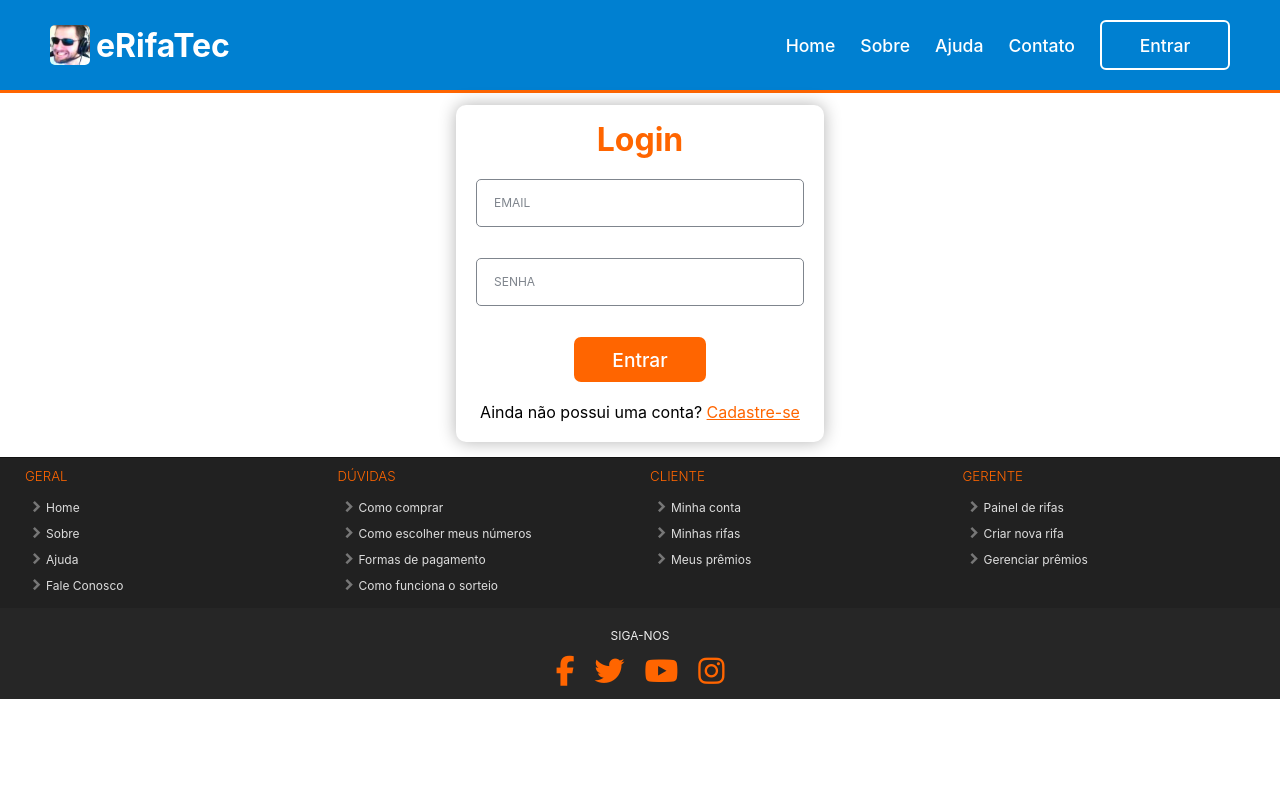
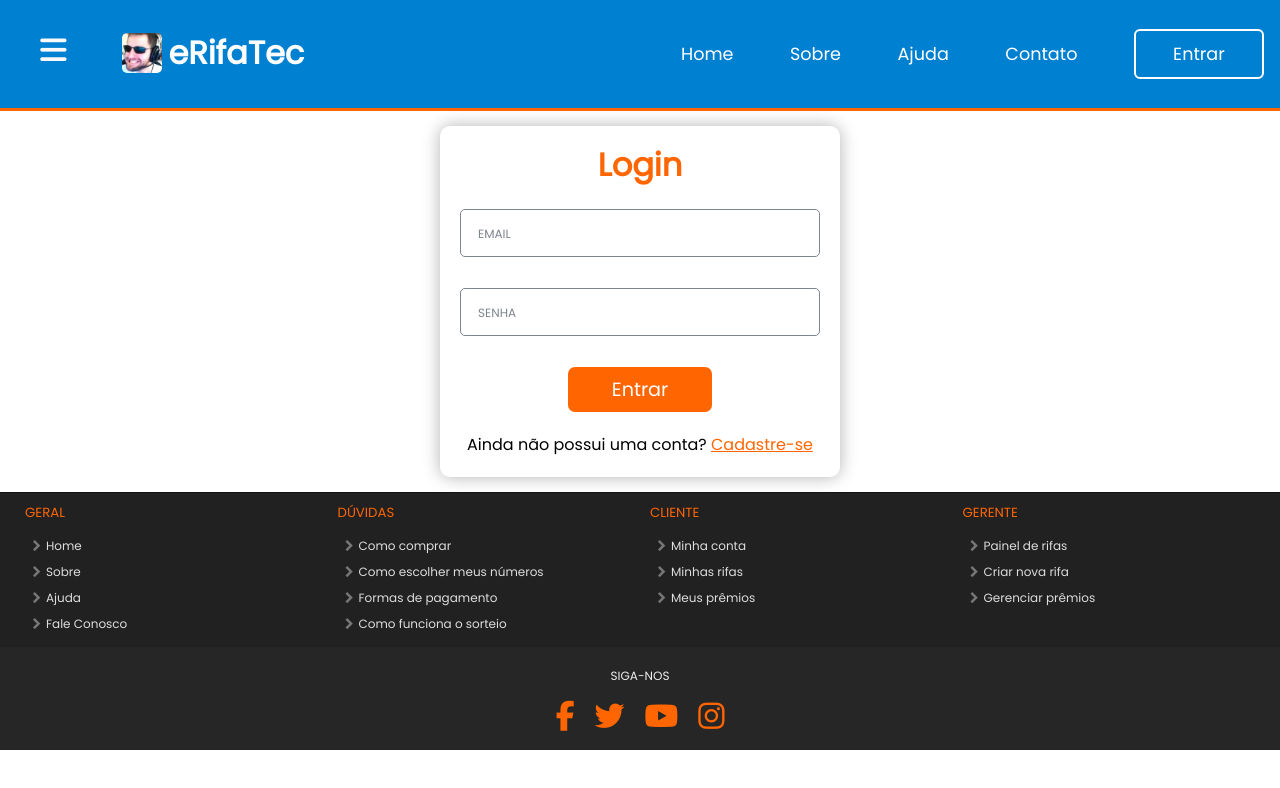
Before and after one commit to TCCMarcoLemasArthur/eRifaTec, a React (Create React App) app: page /login in a window 1280 px wide. Shown: the top 788 px of the page. Built offline with nearby package versions, Linux system fonts and the light colour scheme.

Commit message:
- Menu lateral adicionado - Fonte alterada de Segoe UI para Poppins - Header alterado para tipo grade

```diff
--- a/public/index.html
+++ b/public/index.html
@@ -25,6 +25,9 @@
       Learn how to configure a non-root public URL by running `npm run build`.
     -->
     <link rel="stylesheet" href="https://fonts.googleapis.com/icon?family=Material+Icons">
+    <link rel="preconnect" href="https://fonts.googleapis.com">
+    <link rel="preconnect" href="https://fonts.gstatic.com" crossorigin>
+    <link href="https://fonts.googleapis.com/css2?family=Poppins&display=swap" rel="stylesheet">
     <script src="https://kit.fontawesome.com/867cf72a9e.js" crossorigin="anonymous"></script>
     <title>O melhor site de compra e venda de rifas! - eRifaTec</title>
   </head>
--- a/src/frontend/componentes/Footer.tsx
+++ b/src/frontend/componentes/Footer.tsx
@@ -120,22 +120,22 @@ export default function Footer() {
             <ul>
               <li>
                 <a href="http://" target='_blank'>
-                  <span className="fa-brands fa-facebook-f"></span>
+                  <i className="fa-brands fa-facebook-f"></i>
                 </a>
               </li>
               <li>
                 <a href="http://" target='_blank'>
-                  <span className='fa-brands fa-twitter'></span>
+                  <i className='fa-brands fa-twitter'></i>
                 </a>
               </li>
               <li>
                 <a href="http://" target='_blank'>
-                  <span className='fa-brands fa-youtube'></span>
+                  <i className='fa-brands fa-youtube'></i>
                 </a>
               </li>
               <li>
                 <a href="http://" target='_blank'>
-                  <span className='fa-brands fa-instagram'></span>
+                  <i className='fa-brands fa-instagram'></i>
                 </a>
               </li>
             </ul>
--- a/src/frontend/componentes/Header.tsx
+++ b/src/frontend/componentes/Header.tsx
@@ -1,6 +1,7 @@
 import React from 'react'
 import "../estilos/header.css";
 import logo from "../imagens/probleminha.jpg"
+import Menu from './Menu';
 import { Link, useNavigate } from 'react-router-dom'
 
 export default function Header() {
@@ -13,13 +14,14 @@ export default function Header() {
   return (
     <header className="headerbox">
       <div className="cabecalho">
+        <Menu />
         <div className="logo">
           <h1>
             <img src={logo} alt="Logo" />
             <Link to={"/"}>eRifaTec</Link>
           </h1>
         </div>
-
+        <div className="gap"></div>
         <nav className="navbar">
           <Link to={'/'}>Home</Link>
           <Link to={'/sobre'}>Sobre</Link>
--- /dev/null
+++ b/src/frontend/componentes/Menu.tsx
@@ -0,0 +1,52 @@
+import React from "react";
+import { Link } from "react-router-dom";
+import '../estilos/menu.css'
+
+import user from '../imagens/user.png'
+
+const openMenu = () => {
+    document.body.classList.add("open")
+}
+
+const closeMenu = () => {
+    document.body.classList.remove("open")
+}
+
+export default function Menu() {
+    return (
+        <>
+            <button className="burger" onClick={openMenu}>
+                <i className="fa-solid fa-bars"></i>
+            </button>
+            <div className="overlay"></div>
+            <aside className="menu">
+                <div className="user-info">
+                    <figure>
+                        <img src={user} alt="foto pequena do usuário" />
+                    </figure>
+                    <h4>Visitante</h4>
+                    <button className="close-btn" onClick={closeMenu}>
+                        <i className="fa-solid fa-close"></i>
+                    </button>
+                </div>
+                <div className="menu-links">
+                    <Link to={"#"}><i className="fa-solid fa-user"></i>Minha conta</Link>
+                    <Link to={"#"}><i className="fa-solid fa-clock-rotate-left"></i>Histórico de rifas</Link>
+                    <Link to={"#"}><i className="fa-solid fa-trophy"></i>Meus prêmios</Link>
+                    <h3>Gerenciar rifas</h3>
+                    <Link to={"#"}><i className="fa-solid fa-ticket"></i>Criar rifa</Link>
+                    <Link to={"#"}><i className="fa-solid fa-table-columns"></i>Painel de rifas</Link>
+                    <Link to={"#"}><i className="fa-solid fa-list"></i>Listar prêmios</Link>
+                    <h3>Suporte</h3>
+                    <Link to={"#"}><i className="fa-solid fa-circle-question"></i>Dúvidas</Link>
+                    <Link to={"#"}><i className="fa-solid fa-headset"></i>Central de atendimento</Link>
+                </div>
+                <div className="menu-buttons">
+                    <button onClick={closeMenu}><Link to={"/login"}>Login</Link></button>
+                    <button onClick={closeMenu}><Link to={"/cadastrar"}>Cadastrar</Link></button>
+                </div>
+            </aside>
+        </>
+
+    );
+}
--- a/src/frontend/estilos/campotexto.css
+++ b/src/frontend/estilos/campotexto.css
@@ -13,7 +13,7 @@
     pointer-events: none;
     left: 1rem;
     padding: 2px;
-    transform: translateY(75%);
+    transform: translateY(65%);
     cursor: default;
     transition: all 300ms ease 0s;
     color: #7f858d;
--- a/src/frontend/estilos/footer.css
+++ b/src/frontend/estilos/footer.css
@@ -105,7 +105,7 @@
     padding: 0 10px;
 }
 
-.rodape .redes-sociais span {
+.rodape .redes-sociais i {
     display: inline-block;
     color: var(--primaria);
 }
--- a/src/frontend/estilos/header.css
+++ b/src/frontend/estilos/header.css
@@ -1,17 +1,34 @@
 .headerbox {
-    height: 90px;
+    display: flex;
+    -webkit-box-align: center;
+    align-items: center;
+    position: relative;
+    flex-direction: column;
+    max-width: 100vw;
+    overflow: hidden;
+    z-index: 99;
+    background-color: var(--secundaria);
+    border-bottom: 3px solid var(--primaria);
+    padding: 1.8125rem 0px;
 }
 
 .cabecalho {
-    border-bottom: 3px solid var(--primaria);
+    min-height: auto;
+    min-width: auto;
     width: 100%;
-    background-color: var(--secundaria);
-    padding: 20px 50px;
-    display: flex;
-    justify-content: space-between;
-    user-select: none;
-    align-items: center;
-    z-index: 99;
+    display: grid;
+    margin-left: auto;
+    margin-right: auto;
+    box-sizing: border-box;
+    background-color: transparent;
+    padding-left: 1rem;
+    padding-right: 1rem;
+    grid-template-columns: repeat(12, 1fr);
+    gap: 2rem;
+}
+
+.cabecalho .logo {
+    grid-column: span 2 / auto;
 }
 
 .cabecalho .logo h1 {
@@ -34,6 +51,20 @@
     color: #fff;
     user-select: none;
     text-decoration: none;
+}
+
+.cabecalho .gap {
+    grid-column: span 3 / auto;
+}
+
+.navbar {
+    display: flex;
+    flex-wrap: wrap;
+    -webkit-box-pack: justify;
+    justify-content: space-between;
+    -webkit-box-align: center;
+    align-items: center;
+    grid-column: span 6 / auto;
 }
 
 .navbar > a {
--- a/src/frontend/estilos/login.css
+++ b/src/frontend/estilos/login.css
@@ -3,7 +3,7 @@
     flex-direction: column;
     margin: 15px auto;
     width: 100%;
-    max-width: 23rem;
+    max-width: 25rem;
     background-color: white;
     padding: 15px 20px 0;
     border-radius: 10px;
--- /dev/null
+++ b/src/frontend/estilos/menu.css
@@ -0,0 +1,167 @@
+.burger {
+    background: transparent;
+    color: #F9F9F9;
+    height: 1.25rem;
+    font-size: 30px;
+    border: 0;
+    cursor: pointer;
+}
+
+body.open .burger i:first-child {
+    display: none;
+}
+
+.overlay {
+    position: fixed;
+    z-index: 2;
+    top: 0;
+    left: 0;
+    bottom: 0;
+    right: 0;
+    background: rgb(22 22 33 / 50%);
+    visibility: hidden;
+    transition: 0.3s;
+}
+
+body.open .overlay {
+    visibility: visible;
+    opacity: 1;
+}
+
+.menu {
+    display: flex;
+    flex-direction: column;
+    position: fixed;
+    z-index: 9;
+    top: 0;
+    left: 0;
+    width: 100%;
+    max-width: 20.5rem;
+    height: 100%;
+    padding: 1rem;
+    background-color: var(--secundaria);
+    translate: -100%;
+    transition: all 0.3s ease;
+    overflow-y: auto;
+    overflow-x: hidden;
+    scroll-snap-type: y mandatory;
+    overscroll-behavior: contain;
+}
+
+.menu::-webkit-scrollbar {
+    width: 0.375rem;
+}
+
+.menu::-webkit-scrollbar-thumb {
+    border-color: var(--secundaria);
+    border-style: solid;
+    border-width: 0.1875rem 0.09375rem;
+    background-color: var(--secundaria-escura);
+}
+
+.menu::-webkit-scrollbar-track {
+    background-color: var(--secundaria);
+}
+
+body.open .menu {
+    translate: 0;
+    box-shadow: 0 0 20px rgb(0 0 0 / 70%);
+}
+
+.menu .close-btn {
+    position: absolute;
+    background-color: transparent;
+    color: #F9F9F9;
+    font-size: 30px;
+    border: 0;
+    top: 0.5rem;
+    left: calc(100% - 1.5rem);
+    cursor: pointer;
+}
+
+.user-info {
+    width: 100%;
+    display: flex;
+    -webkit-box-align: center;
+    align-items: center;
+    position: relative;
+    margin-bottom: 20px;
+}
+
+.user-info figure {
+    display: flex;
+    -webkit-box-align: center;
+    align-items: center;
+    -webkit-box-pack: center;
+    justify-content: center;
+    border: 3px solid var(--secundaria);
+}
+
+.user-info figure img {
+    border-radius: 50%;
+    height: 54px;
+    width: 54px;
+    border: 3px solid var(--secundaria);
+}
+
+.user-info h4 {
+    font-size: 1.25rem;
+    font-weight: 700;
+    color: white;
+    margin-left: 1rem;
+}
+
+.menu-links > a {
+    display: flex;
+    align-items: center;
+    height: 45px;
+    color:  #ffffff;
+}
+
+.menu-links > a > i {
+    margin-right: 15px;
+    color: #ffffff;
+}
+
+.menu-links h3 {
+    margin: 40px 0 10px;
+    color: #ffffff;
+    font-weight: 800;
+    font-size: 16px;
+}
+
+.menu-buttons {
+    display: flex;
+    flex-direction: column;
+    align-items: center;
+    justify-content: center;
+    margin-top: 40px;
+}
+
+.menu-buttons button {
+    height: 60px;
+    border: 0;
+    border-radius: 5px;
+    width: 90%;
+    text-transform: uppercase;
+    font-weight: 900;
+    font-size: 1.2rem;
+}
+
+.menu-buttons button:first-child {
+    background-color: var(--primaria);
+    margin-bottom: 20px;
+}
+
+.menu-buttons button:last-child {
+    background-color: transparent;
+    border: 2px solid white;
+}
+
+.menu-buttons button > a {
+    display: flex;
+    align-items: center;
+    justify-content: center;
+    height: 100%;
+    width: 100%;
+}
--- a/src/index.css
+++ b/src/index.css
@@ -2,9 +2,7 @@
   margin: 0;
   padding: 0;
   box-sizing: border-box;
-  font-family: -apple-system, BlinkMacSystemFont, 'Segoe UI', 'Roboto', 'Oxygen',
-    'Ubuntu', 'Cantarell', 'Fira Sans', 'Droid Sans', 'Helvetica Neue',
-    sans-serif;
+  font-family: 'Poppins', sans-serif;
   -webkit-font-smoothing: antialiased;
   -moz-osx-font-smoothing: grayscale;
 }
@@ -13,6 +11,8 @@
   --primaria: #FF6500; /* #FF6500 */
   --secundaria: #0080d1; /* #0060b1 */
   --dominante: #fff; /* #fff */
+
+  --secundaria-escura: #0060b1;
 
   --vermelho-cereja: #DC143C;
 
@@ -25,5 +25,14 @@
 }
 
 body {
+  display: flex;
+  flex-direction: column;
+  -webkit-box-pack: justify;
+  justify-content: space-between;
   min-height: 100vh;
 }
+
+a {
+  text-decoration: none;
+  color: white;
+}
```
Also changed, not shown: src/frontend/imagens/user.png (added).
